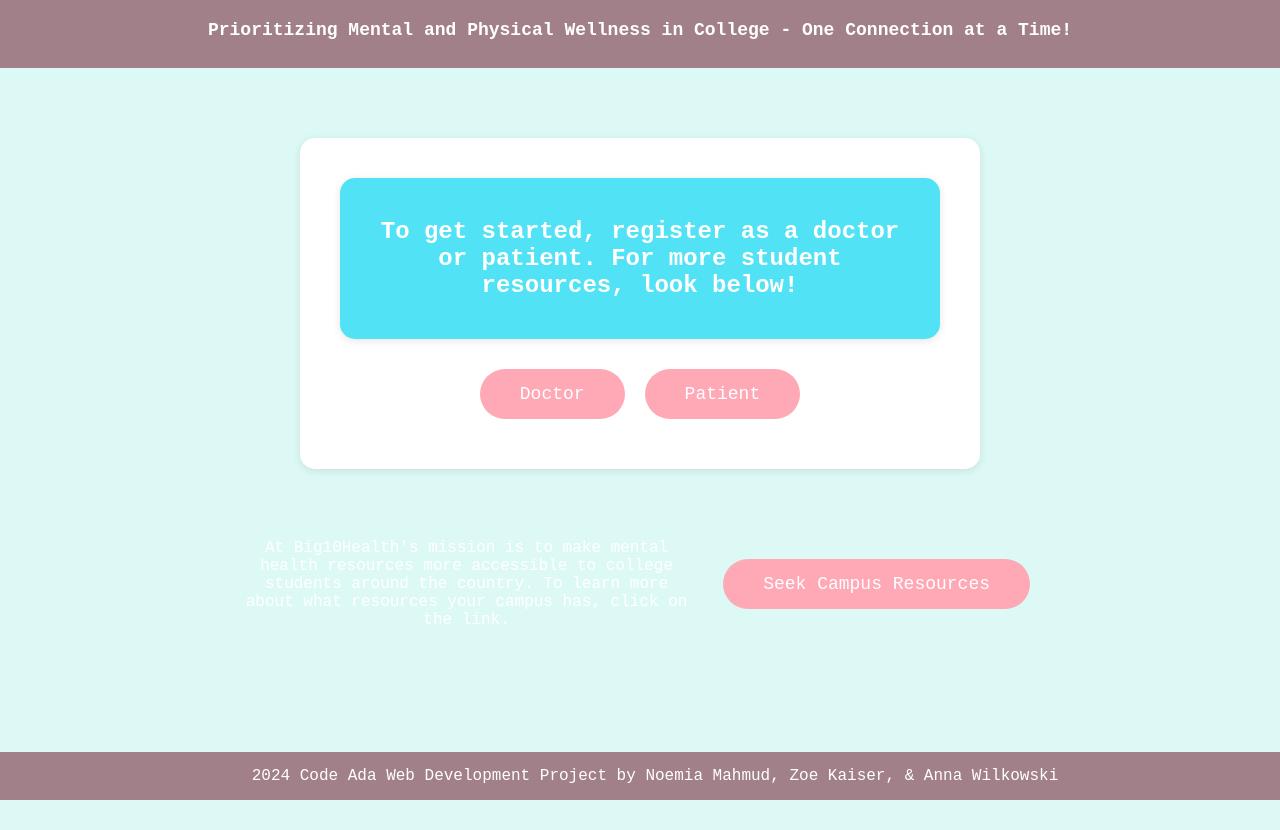
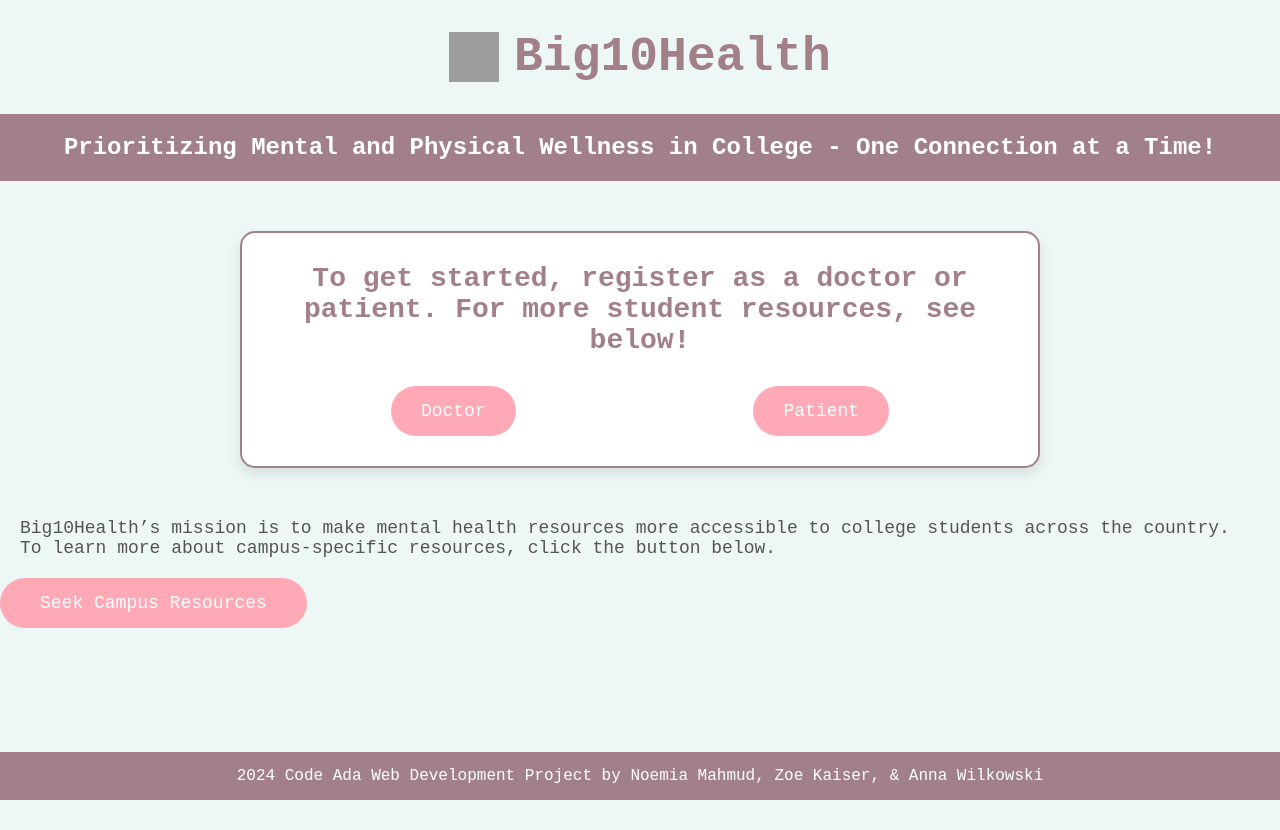
Before and after one commit to zkaiser3/Code-ADA-2024, a Flask app: page / in a window 1280 px wide. Before the commit the page ends 800 px from the top, so only its background shows below. Run offline with Flask 3, Linux system fonts and the light colour scheme; grey boxes are pictures that could not be loaded.

Commit message:
changing look of index

```diff
--- a/templates/index.html
+++ b/templates/index.html
@@ -7,16 +7,36 @@
     <style>
         * {
             font-family: 'Courier New', Courier, monospace;
+            margin: 0;
+            padding: 0;
+            box-sizing: border-box;
         }
 
         body, html {
-            margin: 0;
-            padding: 0;
             width: 100%;
             height: 100%;
             font-family: 'Courier New', Courier, monospace;
-            overflow: auto;
-            background-color: #ddf9f6;
+            background-color: #EDF7F6; /* Soft background color */
+            color: #333;
+        }
+
+        /* Header styles */
+        .header-container {
+            display: flex;
+            justify-content: center;
+            align-items: center;
+            margin: 30px 0; /* Adds margin above and below the header */
+        }
+
+        .header-container img {
+            width: 50px;
+            height: 50px;
+            margin-right: 15px;
+        }
+
+        .header-container h1 {
+            font-size: 48px;
+            color: #A28089; /* Matches banner color */
         }
 
         .intro-overlay {
@@ -46,127 +66,77 @@
         .banner {
             background-color: #A28089;
             color: white;
-            padding: 20px 20px;
+            padding: 20px;
             text-align: center;
-            height: 3.5%;
         }
 
         .banner h1 {
-            font-size: 18px;
+            font-size: 24px;
             margin: 0;
-            opacity: 0;
-            transition: opacity 0.3s ease;
         }
 
-        .content-container {
-            display: flex;
-            justify-content: space-between;
-            align-items: flex-start;
-            margin: 20px auto;
+        .container {
             max-width: 800px;
-            margin-top: 20px; /* Ensure there is space for scrolling */
-            background-color: transparent;
-            padding: 0;
-            padding-bottom: 80px;
-        }
-
-        .info-section {
-            background-color: transparent;
-            padding: 0;
-            color: white;
+            margin: 50px auto;
+            padding: 30px;
+            background-color: #FFF; /* White background for contrast */
+            box-shadow: 0 6px 12px rgba(0, 0, 0, 0.1); /* Soft shadow */
+            border-radius: 15px;
+            border: 2px solid #A28089; /* Muted rose border */
             text-align: center;
-            flex: 1;
-        }
-
-        .resource-section {
-            display: flex;
-            justify-content: center;
-            align-items: center;
-            margin-left: 20px; /* Add some space between sections */
-        }
-
-        /* .image-container {
-            display: flex;
-            flex-direction: column;
-            align-items: center;
-            justify-content: center;
-            transition: opacity 0.3s ease;
-        } */
-
-        /* .image-description {
-            font-size: 16px;
-            color: #555;
-            margin-top: 10px;
-            transition: opacity 0.3s ease;
-        } */
-
-        .container {
-            max-width: 600px;
-            height: auto; /* Full height of the viewport */
-            padding: 40px;
-            display: flex; /* Use flexbox */
-            flex-direction: column; /* Stack elements vertically */
-            align-items: center; /* Center horizontally */
-            justify-content: center; /* Center vertically */
-            text-align: center;
-            background-color: white; /* Background color for the container */
-            border-radius: 15px; /* Rounded corners */
-            margin: 70px auto; /* Center the container */
-            opacity: 0; /* Initially hidden */
-            transition: opacity 0.3s ease;
-            box-shadow: 0 2px 8px rgba(0,0,0,0.1);
         }
 
         .heading-box {
-        background-color: #51E2F5; /* Different color for the heading box */
-        padding: 20px; /* Padding inside the box */
-        border-radius: 15px; /* Rounded corners */
-        margin-bottom: 20px; /* Space below the box */
-        box-shadow: 0 2px 8px rgba(0,0,0,0.1);
+            margin-bottom: 30px;
         }
 
-
         h2 {
-            font-size: 24px;
-            color: white;
+            color: #A28089; /* Muted Rose */
+            font-size: 28px;
             margin-bottom: 20px;
         }
 
         .button-container {
             display: flex;
-            justify-content: center;
+            justify-content: space-around;
         }
 
         button {
-            padding: 15px 40px;
+            padding: 15px 30px;
             font-size: 18px;
-            margin: 10px;
-            cursor: pointer;
-            background-color: #FFA8B6;
+            background-color: #FFA8B6; /* Light pink */
             color: white;
             border: none;
             border-radius: 25px;
+            cursor: pointer;
             transition: background-color 0.3s ease;
         }
 
         button:hover {
-            background-color: #864c5c;
+            background-color: #864c5c; /* Darker rose on hover */
+        }
+
+        .info-section {
+            font-size: 18px;
+            color: #555;
+            margin-top: 30px;
+            padding: 0 20px;
         }
 
         .resource-button {
             padding: 15px 40px;
             font-size: 18px;
-            margin: 20px 10px;
+            margin: 20px auto;
+            background-color: #FFA8B6; /* Button color */
+            color: white;
+            border: none;
+            border-radius: 25px;
             cursor: pointer;
-            background-color: #FFA8B6; /* Button color */
-            color: white;              /* Text color */
-            border: none;              /* No border */
-            border-radius: 25px;      /* Rounded corners */
-            transition: background-color 0.3s ease; /* Transition effect */
+            transition: background-color 0.3s ease;
         }
 
         .resource-button:hover {
-            background-color: #d98392; /* Color when hovered */
+            background-color: #864c5c; /* Darker rose on hover */
         }
 
         footer {
@@ -177,8 +147,6 @@
             position: fixed;
             width: 100%;
             bottom: 0;
-            opacity: 0;
-            transition: opacity 1s ease;
         }
     </style>
 </head>
@@ -189,15 +157,23 @@
     <h1 id="introText">Welcome to Big10Health</h1>
 </div>
 
-<!-- Actual content for the page -->
+<!-- Header with logo and title -->
+<header>
+    <div class="header-container">
+        <img src="path/to/logo.png" alt="Logo">
+        <h1>Big10Health</h1>
+    </div>
+</header>
+
+<!-- Banner section -->
 <div class="banner">
     <h1 id="welcomeText">Prioritizing Mental and Physical Wellness in College - One Connection at a Time!</h1>
 </div>
 
-<!-- Container for the information and images -->
+<!-- Main container for the doctor/patient selection -->
 <div class="container">
     <div class="heading-box">
-    <h2>To get started, register as a doctor or patient. For more student resources, look below!</h2>
+        <h2>To get started, register as a doctor or patient. For more student resources, see below!</h2>
     </div>
     <div class="button-container">
         <button onclick="goToDoctor()">Doctor</button>
@@ -205,90 +181,44 @@
     </div>
 </div>
 
-<div class="content-container">
-    <!-- Information about patient-doctor matching -->
+<!-- Information about resources -->
 <div class="info-section">
-        At Big10Health's mission is to make mental health resources more accessible to college students around the country. To learn more about what resources your campus has, click on the link.
+    Big10Health’s mission is to make mental health resources more accessible to college students across the country.
+    To learn more about campus-specific resources, click the button below.
 </div>
 
-    <!-- Separate section for the resource button -->
-    <div class="resource-section">
+<!-- Resource section -->
+<div class="resource-button-container">
     <button class="resource-button" onclick="goToResources()">Seek Campus Resources</button>
 </div>
 
-    <!-- Container for images with descriptions -->
-    <!-- <div class="image-container">
-        <img id="animalImage" src="" alt="Cute Animal" style="display: none; max-width: 200px; border-radius: 10px;">
-        <div class="image-description" id="imageDescription" style="display: none;">Fun Fact! Looking at cute animals can relieve stress!</div>
-    </div> -->
-</div>
-
-<!-- Optional footer -->
-<footer id="footerContent">
+<!-- Footer section -->
+<footer>
     2024 Code Ada Web Development Project by Noemia Mahmud, Zoe Kaiser, & Anna Wilkowski
 </footer>
 
 <script>
-    // Function to animate the intro header and fade into the actual page
+    // Animation and page transition logic
     window.onload = function() {
         const introOverlay = document.getElementById('introOverlay');
         const introText = document.getElementById('introText');
         const welcomeText = document.getElementById('welcomeText');
-        const containers = document.querySelectorAll('.container');
-        const footer = document.getElementById('footerContent');
+        const container = document.querySelector('.container');
 
-        // Animate the intro text sliding down
         setTimeout(function() {
             introText.style.transform = 'translateY(0)';
             introText.style.opacity = '1';
         }, 300);
 
-        // Fade out the intro overlay and show the actual content
         setTimeout(function() {
             introOverlay.style.opacity = '0';
             setTimeout(function() {
                 introOverlay.style.display = 'none';
                 welcomeText.style.opacity = '1';
-
-                // Show all containers
-                containers.forEach(container => {
                 container.style.opacity = '1';
-                });
-                footer.style.opacity = '1';
-
-                // Start showing the animal images
-                //showAnimalImages();
             }, 1000);
         }, 2000);
     };
-
-    // Array of animal images
-    // const animalImages = [
-    //     "{{ url_for('static', filename='CodeAdaStockPhoto1.jpeg') }}",
-    //     "{{ url_for('static', filename='CodeAdaStockPhoto2.webp') }}",
-    //     "{{ url_for('static', filename='CodeAdaStockPhoto3.webp') }}",
-    //     "{{ url_for('static', filename='CodeAdaStockPhoto4.jpeg') }}",
-    //     "{{ url_for('static', filename='CodeAdaStockPhoto5.jpeg') }}",
-    //     "{{ url_for('static', filename='CodeAdaStockPhoto6.jpeg') }}",
-    //     "{{ url_for('static', filename='CodeAdaStockPhoto7.avif') }}",
-    //     "{{ url_for('static', filename='CodeAdaStockPhoto8.jpeg') }}"
-    // ];
-
-    //let currentImageIndex = 0;
-
-    // Function to show each image one by one
-    // function showAnimalImages() {
-    //     const animalImage = document.getElementById('animalImage');
-    //     const imageDescription = document.getElementById('imageDescription');
-
-    //     setInterval(function() {
-    //         animalImage.src = animalImages[currentImageIndex];
-    //         animalImage.style.display = 'block';
-    //         imageDescription.style.display = 'block';
-
-    //         currentImageIndex = (currentImageIndex + 1) % animalImages.length;
-    //     }, 3000); // Change image every 3 seconds
-    // }
 
     function goToDoctor() {
         window.location.href = "{{ url_for('doctor') }}";
@@ -299,7 +229,7 @@
     }
 
     function goToResources() {
-        window.location.href = "{{ url_for('resources') }}"; // Adjust this route based on your Flask app
+        window.location.href = "{{ url_for('resources') }}";
     }
 </script>
 
```
Lines whose indentation alone changed are shown as unchanged.
